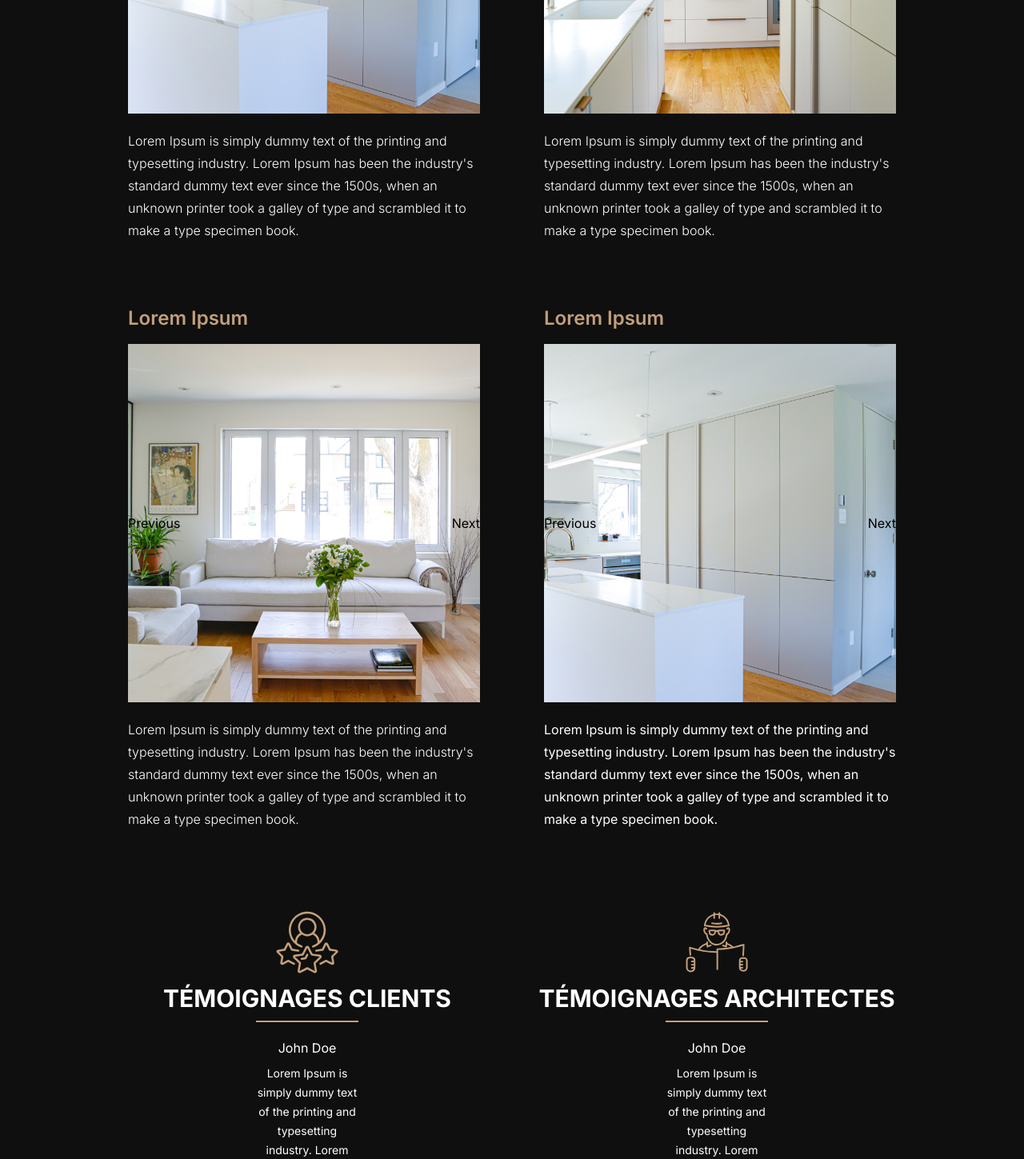
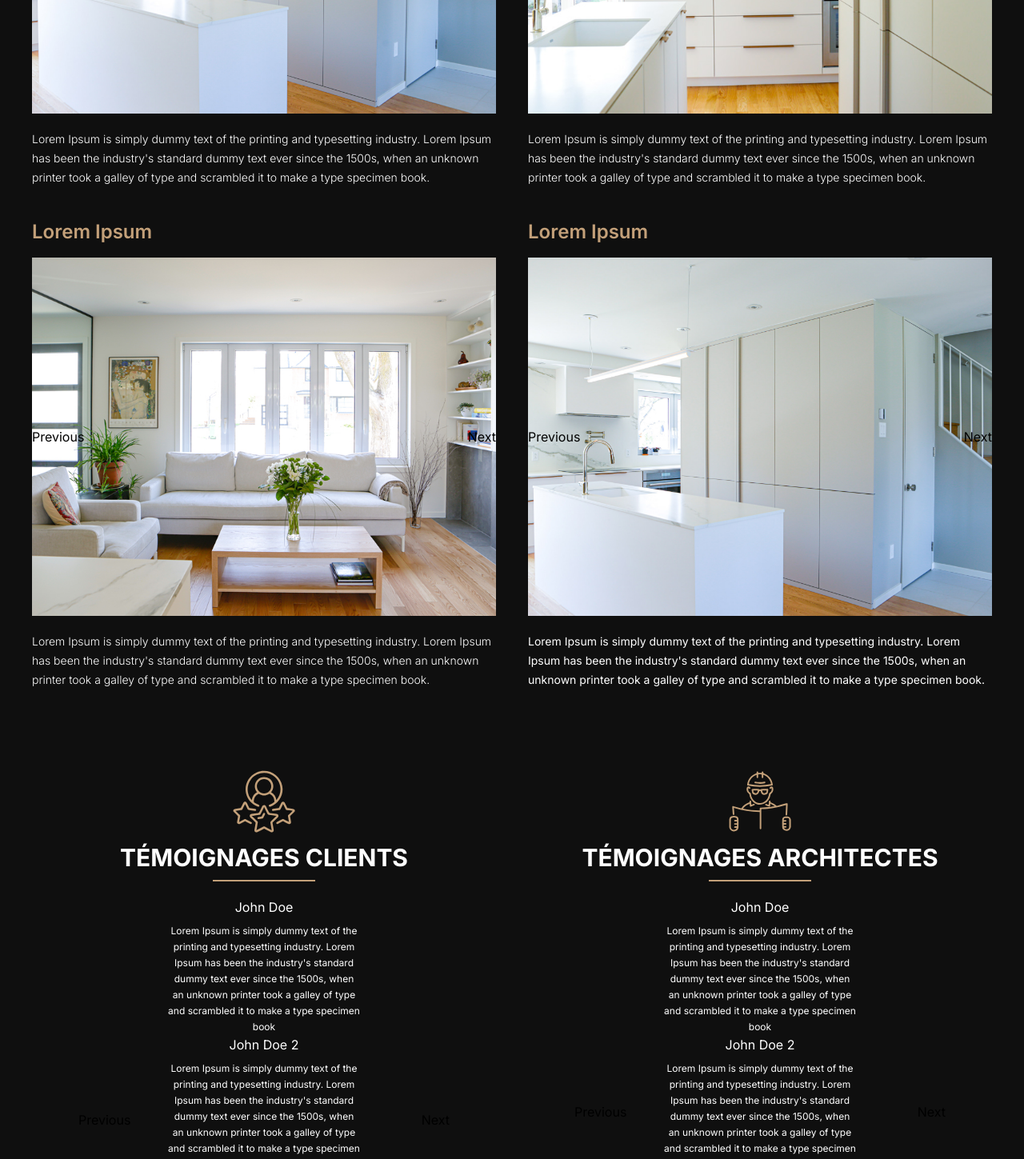
Before and after one commit to manuelfontenelle/cigale-construction, a Next.js app: page / in a window 1280 px wide. Shown: the part 1330-2779 px from the top of the page at 80% size. Built offline with nearby package versions, Linux system fonts and the light colour scheme; what tw-elements would draw is missing.

Commit message:
fix style

```diff
--- a/components/Footer.js
+++ b/components/Footer.js
@@ -9,7 +9,7 @@ const Footer = () => {
 
 	return (
 		<div className=" flex justify-center items-center w-full bottom-0 h-12 bg-black">
-			<div className=" text-xs uppercase  py-1 font-semibold text-white">
+			<div className="  text-xs uppercase  py-1 font-light text-white">
 				&copy; copyright {getYear()} - Cigale Construction
 			</div>
 		</div>
--- a/components/Formulaire.js
+++ b/components/Formulaire.js
@@ -150,7 +150,7 @@ const Formulaire = () => {
 
 	return (
 		<div className="relative">
-			<div className="block rounded-lg shadow-lg bg-[#0f0f0f] max-w-lg">
+			<div className="block rounded-lg shadow-lg bg-[#0f0f0f] xl:max-w-lg">
 				<form
 					id="contact-form1"
 					onSubmit={(e) => handleSubmit(e)}
--- a/components/Formulaire2.js
+++ b/components/Formulaire2.js
@@ -138,7 +138,7 @@ const Formulaire = () => {
 
 	return (
 		<div>
-			<div className="block rounded-lg shadow-lg bg-[#0f0f0f] max-w-lg">
+			<div className="block rounded-lg shadow-lg bg-[#0f0f0f] xl:max-w-lg">
 				<form id="contact-form" onSubmit={(e) => handleSubmit(e)}>
 					<div className="grid grid-cols-2 gap-4">
 						<div className="form-group mb-6">
--- a/components/NavBar.js
+++ b/components/NavBar.js
@@ -31,7 +31,7 @@ const NavBar = () => {
 			id="navbar"
 		>
 			<div
-				className={`flex  items-center w-full h-full px-5 2xl:px-40 ${
+				className={`flex  items-center w-full h-full px-5 md:px-10 2xl:px-20 ${
 					currentRoute === "/" && scrollPosition === 0
 						? "justify-end"
 						: "justify-between"
--- a/components/SliderTxt.js
+++ b/components/SliderTxt.js
@@ -12,7 +12,7 @@ const SliderTxt = () => {
 				<div className="carousel-item active relative float-left w-full ">
 					<div className=" w-full text-white px-12 flex flex-col justify-center items-center sm:px-28 ">
 						<span className="pb-2 text-md">John Doe </span>
-						<p className="leading-5 text-xs text-center sm:text-sm sm:leading-6">
+						<p className="leading-5 text-xs text-center 2xl:text-sm 2xl:leading-6">
 							Lorem Ipsum is simply dummy text of the printing and typesetting
 							industry. Lorem Ipsum has been the industry's standard dummy text
 							ever since the 1500s, when an unknown printer took a galley of
@@ -23,7 +23,7 @@ const SliderTxt = () => {
 				<div className="carousel-item relative float-left w-full">
 					<div className=" w-full text-white px-12 flex flex-col justify-center items-center sm:px-28">
 						<span className="pb-2 text-md">John Doe 2</span>
-						<p className="leading-5 text-xs text-center sm:text-sm sm:leading-6">
+						<p className="leading-5 text-xs text-center 2xl:text-sm 2xl:leading-6">
 							Lorem Ipsum is simply dummy text of the printing and typesetting
 							industry. Lorem Ipsum has been the industry's standard dummy text
 							ever since the 1500s, when an unknown printer took a galley of
@@ -35,7 +35,7 @@ const SliderTxt = () => {
 				<div className="carousel-item relative float-left w-full">
 					<div className=" w-full text-white px-12 flex flex-col justify-center items-center sm:px-28">
 						<span className="pb-2 text-md">John Doe 3</span>
-						<p className="leading-5 text-xs text-center sm:text-sm sm:leading-6">
+						<p className="leading-5 text-xs text-center 2xl:text-sm 2xl:leading-6">
 							Lorem Ipsum is simply dummy text of the printing and typesetting
 							industry. Lorem Ipsum has been the industry's standard dummy text
 							ever since the 1500s, when an unknown printer took a galley of
--- a/components/SliderTxt2.js
+++ b/components/SliderTxt2.js
@@ -17,7 +17,7 @@ const SliderTxt2 = () => {
 					/> */}
 					<div className=" w-full text-white px-12  flex flex-col justify-center items-center sm:px-28">
 						<span className="pb-2 text-md">John Doe </span>
-						<p className="leading-5 text-xs text-center sm:text-sm sm:leading-6">
+						<p className="leading-5 text-xs text-center 2xl:text-sm 2xl:leading-6">
 							Lorem Ipsum is simply dummy text of the printing and typesetting
 							industry. Lorem Ipsum has been the industry's standard dummy text
 							ever since the 1500s, when an unknown printer took a galley of
@@ -28,7 +28,7 @@ const SliderTxt2 = () => {
 				<div className="carousel-item relative float-left w-full">
 					<div className=" w-full text-white px-12  flex flex-col justify-center items-center sm:px-28">
 						<span className="pb-2 text-md">John Doe 2</span>
-						<p className="leading-5 text-xs text-center sm:text-sm sm:leading-6">
+						<p className="leading-5 text-xs text-center 2xl:text-sm 2xl:leading-6">
 							Lorem Ipsum is simply dummy text of the printing and typesetting
 							industry. Lorem Ipsum has been the industry's standard dummy text
 							ever since the 1500s, when an unknown printer took a galley of
@@ -40,7 +40,7 @@ const SliderTxt2 = () => {
 				<div className="carousel-item relative float-left w-full">
 					<div className=" w-full text-white px-12  flex flex-col justify-center items-center sm:px-28">
 						<span className="pb-2 text-md">John Doe 3</span>
-						<p className="leading-5 text-xs text-center sm:text-sm sm:leading-6">
+						<p className="leading-5 text-xs text-center 2xl:text-sm 2xl:leading-6">
 							Lorem Ipsum is simply dummy text of the printing and typesetting
 							industry. Lorem Ipsum has been the industry's standard dummy text
 							ever since the 1500s, when an unknown printer took a galley of
--- a/pages/about.js
+++ b/pages/about.js
@@ -28,14 +28,14 @@ const about = () => {
 						/>
 					</div>
 				</section>
-				<section className="py-10 bg-[#0f0f0f] px-5 md:px-20 xl:px-40">
+				<section className="py-10 bg-[#0f0f0f] px-5 md:px-10 2xl:px-20">
 					<div className="my-6">
-						<h1 className="  font-bold uppercase  text-[#c3a079] text-3xl">
+						<h1 className="  font-bold uppercase  text-[#c3a079]  text-2xl 2xl:text-3xl">
 							Cigale Construction
 						</h1>
 						<span className=" w-32 h-0.5 mt-2.5 bg-[#c3a079] block "></span>
-						<p className=" text-white font-reg text-md mt-5 leading-6 md:text-reg md:leading-7">
-							<span className="block italic font-bold text-xl ">
+						<p className=" text-white font-reg text-sm mt-5 leading-6 2xl:text-base 2xl:leading-7">
+							<span className="block italic font-bold  text-lg 2xl:text-xl ">
 								EXPÉRIENCE MATURE, DES COMPÉTENCES AVANCÉES, DES COLLABORATIONS
 								DISTINGUÉES, UN RÉSEAU SOLIDE, DES VALEURS RECONNUES, UNE ÉQUIPE
 								BIENHEUREUSE ET DYNAMIQUE
@@ -70,7 +70,7 @@ const about = () => {
 						</p>
 					</div>
 				</section>
-				<section className="pb-20 px-5 md:px-20 xl:px-40">
+				<section className="pb-20 px-5 md:px-10 2xl:px-20">
 					<div className="flex flex-col gap-10  xl:flex-row xl:items-end">
 						<Image
 							className=" block w-full object-cover  sm:h-[350px] xl:basis-1/4 xl:h-[300px] xl:w-full"
@@ -81,7 +81,7 @@ const about = () => {
 							<h2 className="text-[#c3a079] text-3xl font-bold ">
 								Kévin Allegre
 							</h2>
-							<p className=" text-white font-reg text-md mt-5 leading-6 md:text-reg md:leading-7 ">
+							<p className=" text-white font-reg text-sm mt-5 leading-6 2xl:text-base 2xl:leading-7 ">
 								<span className="font-bold">
 									Diplômé de l’école d’ingénieur du CESI, Kévin cumule plus de
 									10 ans d’expérience dans la gestion de projet.
--- a/pages/career.js
+++ b/pages/career.js
@@ -35,16 +35,16 @@ const career = () => {
 						/>
 					</div>
 				</section>
-				<section className="py-10 bg-[#0f0f0f] px-5 md:px-20 xl:px-40">
+				<section className="py-10 bg-[#0f0f0f] px-5 md:px-10 2xl:px-20">
 					<div className="my-6">
-						<h1 className="  font-bold uppercase  text-[#c3a079] text-3xl">
+						<h1 className="  font-bold uppercase  text-[#c3a079] text-2xl 2xl:text-3xl">
 							Candidature Spontannée
 						</h1>
 						<span className=" w-32 h-0.5 mt-2.5 bg-[#c3a079] block text-center"></span>
 					</div>
 					<div className="flex flex-col gap-10  xl:flex-row xl:items-start ">
 						<div className=" block w-full object-cover  xl:w-[50%] ">
-							<p className=" text-white font-reg text-sm my-4 leading-6 md:text-reg md:leading-7 2xl:pr-60">
+							<p className=" text-white font-reg text-sm my-4 leading-6 2xl:text-base 2xl:leading-7 2xl:pr-60">
 								Vous souhaitez nous rejoindre ? Veuillez remplir ce formulaire
 								et nous vous contacteront prochainement :
 							</p>
--- a/pages/contact.js
+++ b/pages/contact.js
@@ -38,16 +38,16 @@ const contact = () => {
 						/>
 					</div>
 				</section>
-				<section className="py-10 bg-[#0f0f0f] px-5 md:px-20 xl:px-40">
+				<section className="py-10 bg-[#0f0f0f] px-5 md:px-10 2xl:px-20">
 					<div className="my-6">
-						<h1 className="  font-bold uppercase  text-[#c3a079] text-3xl">
+						<h1 className="  font-bold uppercase  text-[#c3a079]  text-2xl 2xl:text-3xl">
 							Demander une estimation
 						</h1>
 						<span className=" w-32 h-0.5 mt-2.5 bg-[#c3a079] block text-center"></span>
 					</div>
 					<div className="flex flex-col gap-10  xl:flex-row xl:items-start">
 						<div className=" block w-full object-cover  xl:w-[50%] ">
-							<p className=" text-white font-reg text-sm my-4 leading-6 md:text-reg md:leading-7 2xl:pr-60">
+							<p className=" text-white font-reg text-sm my-4 leading-6 2xl:text-base md:leading-7 2xl:pr-60">
 								Afin de mieux vous servir, aidez-nous à vous aiguillez vers le
 								bon représentant en répondant aux questions suivantes :
 							</p>
--- a/pages/index.js
+++ b/pages/index.js
@@ -48,7 +48,7 @@ export default function Home() {
 						<Image src={logo} alt="Logo Cigale Construction" width={700} />
 					</div>
 				</section>
-				<section className=" py-10 bg-[#0f0f0f] px-5 md:px-20 xl:px-40">
+				<section className=" py-10 bg-[#0f0f0f] px-5 md:px-10 2xl:px-40">
 					<div className="my-6">
 						<h1 className=" text-white font-bold uppercase text-center text-3xl">
 							Projets réalisés
@@ -56,7 +56,7 @@ export default function Home() {
 						<span className=" w-32 h-0.5 mt-2.5 bg-[#c3a079] block mx-auto text-center"></span>
 					</div>
 
-					<div className="flex flex-col gap-20 py-10 lg:flex-row lg:flex-wrap">
+					<div className="flex flex-col  gap-10 2xl:gap-20 py-10 lg:flex-row lg:flex-wrap">
 						<div className="basis-1/3 flex-1">
 							<h2 className=" text-[#c3a079] font-semibold text-2xl mb-4">
 								Lorem Ipsum
@@ -69,7 +69,7 @@ export default function Home() {
 								slide4={slide4}
 								slide5={slide5}
 							/>
-							<p className=" text-white font-light text-sm mt-5 leading-6 md:text-base md:leading-7">
+							<p className=" text-white font-light  text-sm mt-5 leading-6 2xl:text-base 2xl:leading-7">
 								Lorem Ipsum is simply dummy text of the printing and typesetting
 								industry. Lorem Ipsum has been the industry's standard dummy
 								text ever since the 1500s, when an unknown printer took a galley
@@ -88,7 +88,7 @@ export default function Home() {
 								slide4={slide2}
 								slide5={slide5}
 							/>
-							<p className=" text-white font-light text-sm mt-5 leading-6 md:text-base md:leading-7">
+							<p className=" text-white font-light text-sm mt-5 leading-6 2xl:text-base 2xl:leading-7">
 								Lorem Ipsum is simply dummy text of the printing and typesetting
 								industry. Lorem Ipsum has been the industry's standard dummy
 								text ever since the 1500s, when an unknown printer took a galley
@@ -107,7 +107,7 @@ export default function Home() {
 								slide3={slide4}
 								slide4={slide1}
 							/>
-							<p className=" text-white font-light text-sm mt-5 leading-6 md:text-base md:leading-7">
+							<p className=" text-white font-light text-sm mt-5 leading-6 2xl:text-base 2xl:leading-7">
 								Lorem Ipsum is simply dummy text of the printing and typesetting
 								industry. Lorem Ipsum has been the industry's standard dummy
 								text ever since the 1500s, when an unknown printer took a galley
@@ -126,7 +126,7 @@ export default function Home() {
 								// slide4={slide4}
 								// slide4={slide4}
 							/>
-							<p className=" text-white font-reg text-sm mt-5 leading-6 md:text-base md:leading-7">
+							<p className=" text-white font-reg text-sm mt-5 leading-6 2xl:text-base 2xl:leading-7">
 								Lorem Ipsum is simply dummy text of the printing and typesetting
 								industry. Lorem Ipsum has been the industry's standard dummy
 								text ever since the 1500s, when an unknown printer took a galley
@@ -136,7 +136,7 @@ export default function Home() {
 					</div>
 				</section>
 
-				<section className=" bg-[#0f0f0f] px-5 flex flex-col gap-16 pt-5 pb-24  lg:flex-row lg:flex-wrap md:px-20 xl:px-40">
+				<section className=" bg-[#0f0f0f] px-5 flex flex-col gap-10 2xl:gap-20 pt-5 pb-24  lg:flex-row lg:flex-wrap md:px-10 2xl:px-40">
 					<div className="h-[430px]  md:flex-1 ">
 						<Image
 							src={ratesIcon}
```
